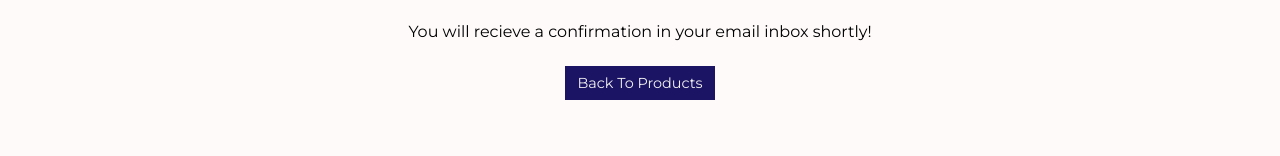
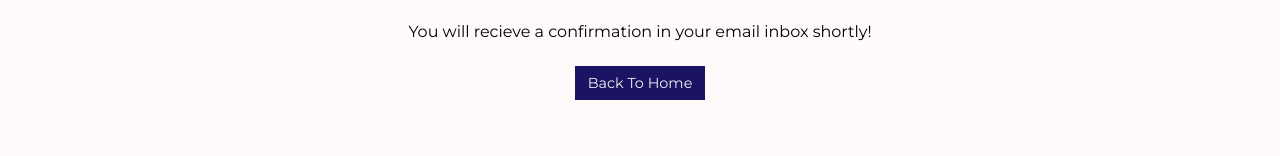
Before and after one commit to Kybre/IAT339P2, a plain HTML site: page pay-confirm.html in a window 1280 px wide. Shown: the part 415-571 px from the top of the page. Drawn offline with Linux system fonts and the light colour scheme.

Commit message:
pay-confirm now leads to home page

```diff
--- a/pay-confirm.html
+++ b/pay-confirm.html
@@ -35,7 +35,7 @@
                 <img src="./img/checkmark.png" alt="Checkmark Icon">
                 <h3>Purchase Successful!</h3>
                 <p>You will recieve a confirmation in your email inbox shortly!</p>
-                <a class="text-button" href="products.html">Back To Products</a>
+                <a class="text-button" href="index.html">Back To Home</a>
             </section>
         </div>
 
```
